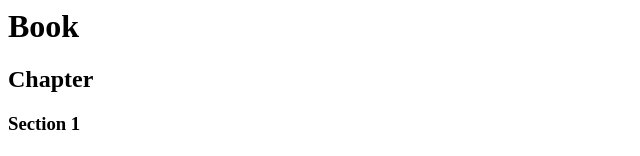
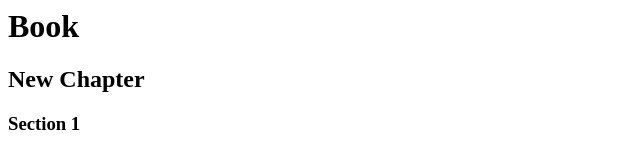
Before and after one commit to komalkolani/Full-Stack-learning, a plain HTML site: page 2.1 Heading Element/index.html in a window 1280 px wide. Shown: the top 156 px of the page, without its empty margins (0-640 px from the left). Drawn offline with Linux system fonts and the light colour scheme.

Commit message:
Update index.html

```diff
--- a/2.1 Heading Element/index.html
+++ b/2.1 Heading Element/index.html
@@ -1,5 +1,5 @@
 <h1>Book</h1>
-  <h2>Chapter </h2>
+  <h2>New Chapter</h2>
     <h3>Section 1</h3>
     <h3>Section 2</h3>
   <h2>Chapter 2</h2>
```
